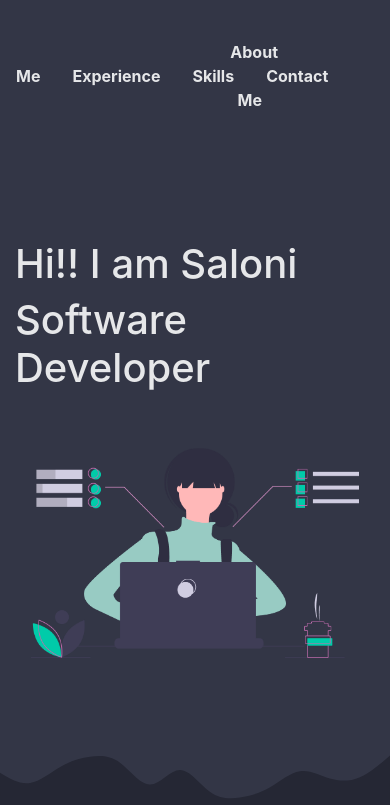
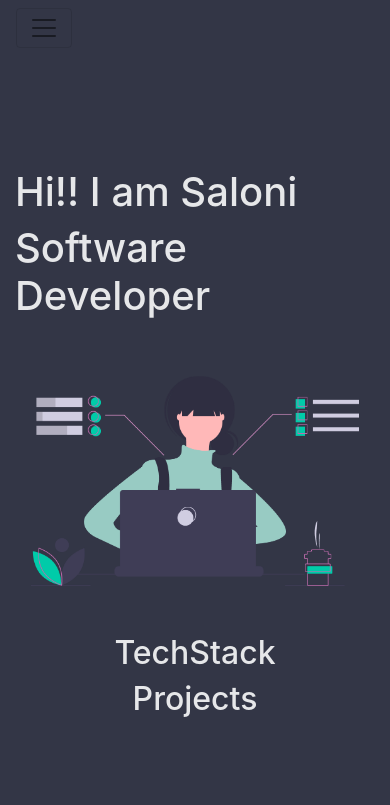
Before and after one commit to saloniagrawal25/Portfolio, a React (Create React App) app: page / in a window 390 px wide. Shown: the top 805 px of the page. Built offline with nearby package versions, Linux system fonts and the light colour scheme.

Commit message:
Added Hamburger Menu

```diff
--- a/src/components/Header/Header.jsx
+++ b/src/components/Header/Header.jsx
@@ -1,18 +1,22 @@
 import React from "react";
 import { NavLink } from "react-router-dom";
+import { Nav, Navbar } from "react-bootstrap";
 import "./header.scss";
 
-function Navbar() {
+function Header() {
   return (
-    <nav>
-      <div>
+      <Navbar collapseOnSelect expand="lg" >
+      <Navbar.Toggle aria-controls="responsive-navbar-nav" />
+      <Navbar.Collapse id="responsive-navbar-nav">
+        <Nav className="ml-auto nav-elements">
         <NavLink to="/" className="link">About Me</NavLink>
-        <NavLink to="/experience" className="link">Experience</NavLink>
-        <NavLink to="/skills" className="link">Skills</NavLink>
-        <NavLink to="/contact" className="link">Contact Me</NavLink>
-      </div>
-    </nav>
+         <NavLink to="/experience" className="link">Experience</NavLink>
+         <NavLink to="/skills" className="link">Skills</NavLink>
+         <NavLink to="/contact" className="link">Contact Me</NavLink>
+        </Nav>
+      </Navbar.Collapse>
+    </Navbar>
   );
 }
 
-export default Navbar;
+export default Header;
--- a/src/components/Header/header.scss
+++ b/src/components/Header/header.scss
@@ -1,6 +1,3 @@
-nav {
-  padding: 2.5rem 7rem 1rem 1rem;
-  // background-color: black;
-  color: #e6e7e9;
-  text-align: right;
+.nav-elements {
+  padding: 1rem 6rem 0 1rem;
 }
--- a/src/pages/index.jsx
+++ b/src/pages/index.jsx
@@ -16,7 +16,7 @@ export default function Pages() {
         <Route path="/achievements" exact component={Achievements} />
         <Route path="/education" exact component={Education} />
         <Route path="/experience" exact component={Experience} />
-        <Route path="/" exact component={Profile} />
+        <Route path="/" exact  ><Profile /><TechStack/><Projects/><Contact/></Route>
         <Route path="/projects" exact component={Projects} />
         <Route path="/techStack" exact component={TechStack} />
         <Route path="/contact" exact component={Contact} />
```
